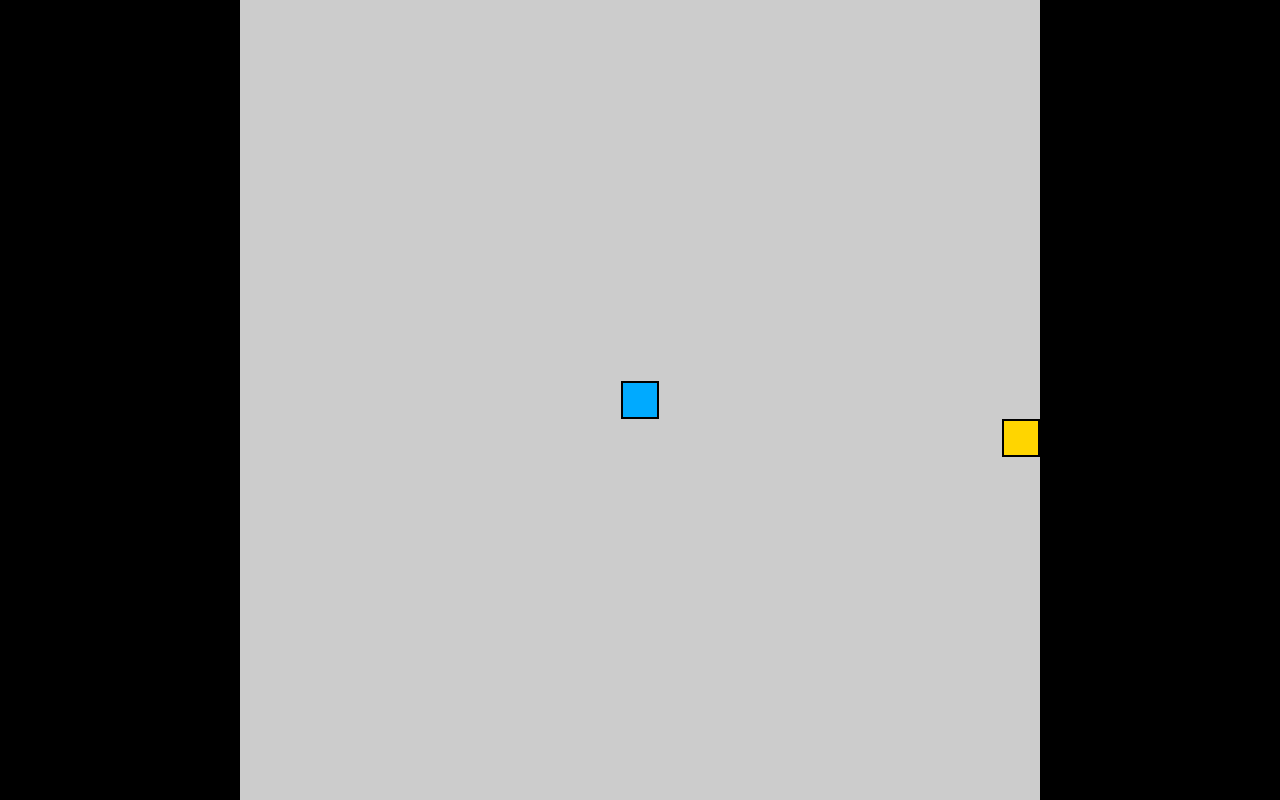
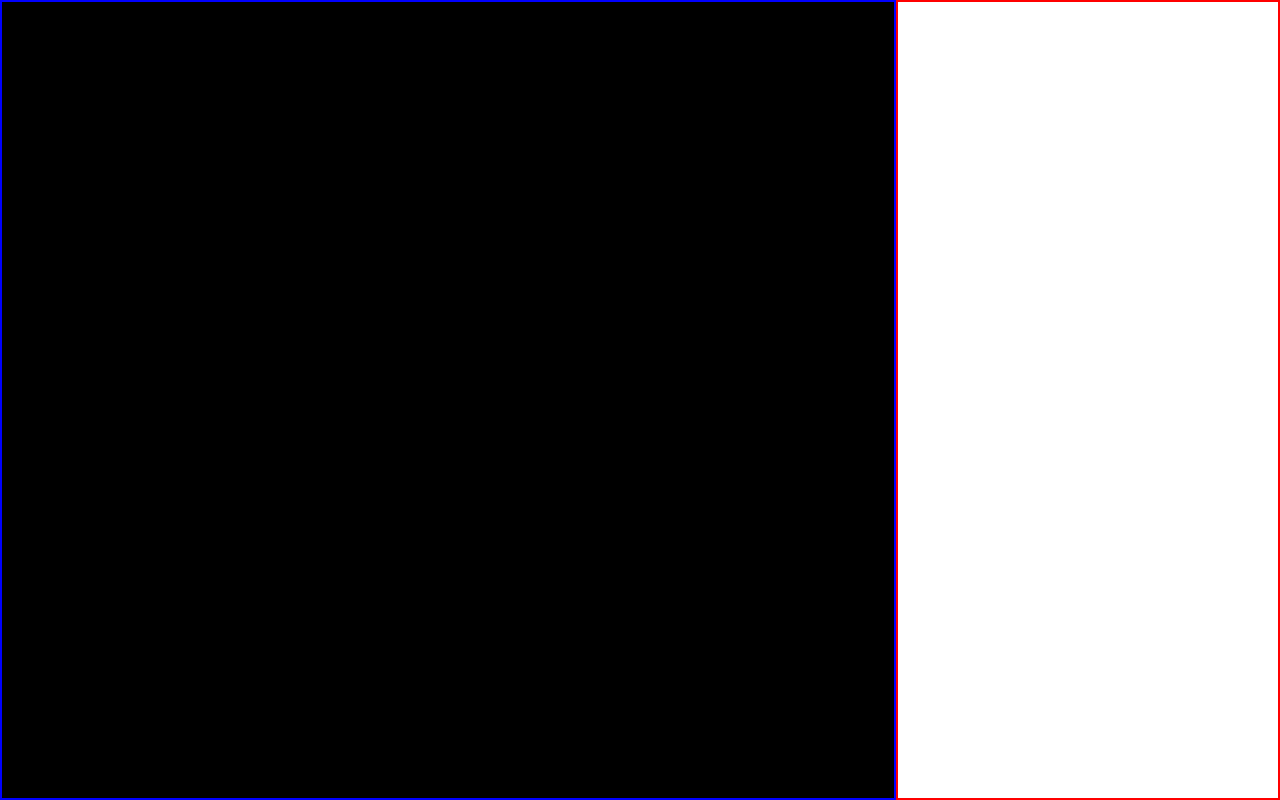
Before and after one commit to Jagerziel/Snake, a plain HTML site: page snakeGame.html in a window 1280 px wide. Drawn offline with Linux system fonts and the light colour scheme.

Commit message:
setting up format for game screen

```diff
--- a/game.js
+++ b/game.js
@@ -31,7 +31,7 @@ function main(currentTime) {
     draw()
 }
 
-window.requestAnimationFrame(main)
+// window.requestAnimationFrame(main)
 
 function update () {
     updateSnake()
--- a/index.css
+++ b/index.css
@@ -51,10 +51,30 @@ h1 {
         0 0 151px #0fa;;
 }
 
+.game-container {
+    /* border: 2px solid blue; */
+    height: 100vh;
+    width: 100vw;
+    display: flex;
+    flex-direction: row;
+}
+
+.game-subcontainer-left {
+    border: 2px solid blue;
+    width: 70%;
+    height: 100%;
+}
+
+.game-subcontainer-right {
+    border: 2px solid red;
+    width: 30%;
+    height: 100%;
+}
+
 .game-board-container {
     /* border: 2px solid red; */
-    height: 100vh;
-    width: 100vw;
+    height: 100%;
+    width: 100%;
     display: flex;
     justify-content: center;
     align-items: center;
@@ -63,9 +83,7 @@ h1 {
 
 #game-board {
     /* border: 2px solid red; */
-    background-color: #CCC;
-    width: 100vmin;
-    height: 100vmin;
+    background-color: red;
     display: grid;
     grid-template-rows: repeat(21, 1fr);
     grid-template-columns: repeat(21, 1fr);
--- a/snakeGame.html
+++ b/snakeGame.html
@@ -8,8 +8,16 @@
     <script src="./game.js" type="module" defer></script>
 </head>
 <body>
-    <div class="game-board-container">
-        <div id="game-board"></div>
+    <div class="game-container">
+        <div class="game-subcontainer-left">
+            <div class="game-board-container">
+                <div id="game-board"></div>
+            </div>
+        </div>
+        <div class="game-subcontainer-right">
+
+        </div>
+
     </div>
 </body>
 </html>
```
